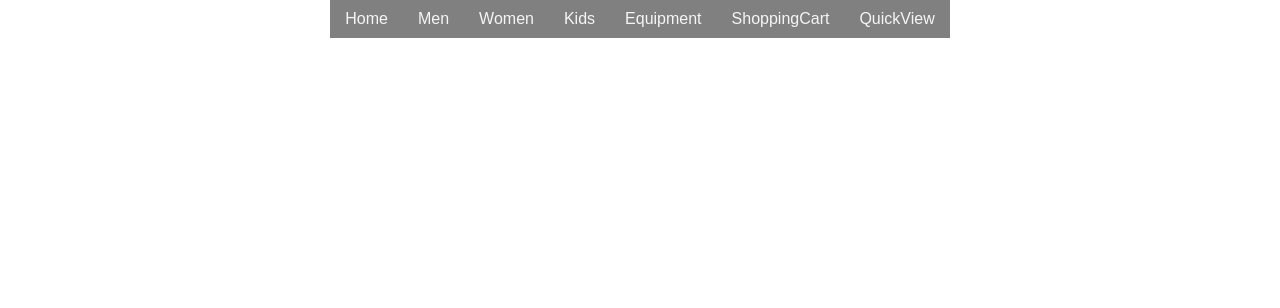
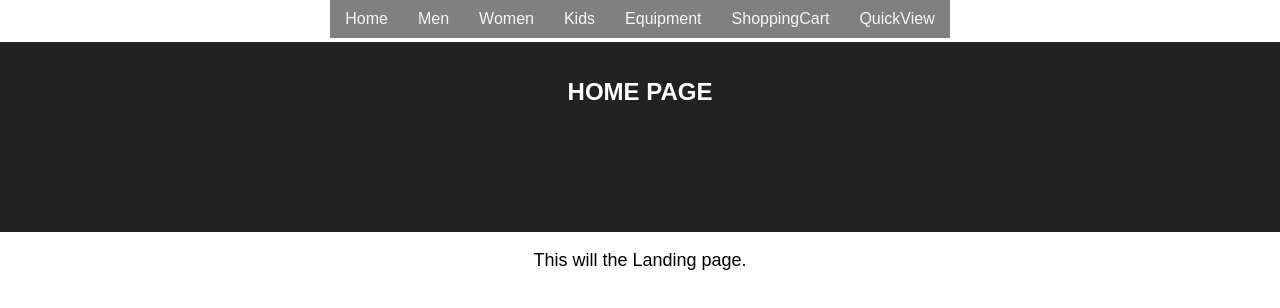
Before and after one commit to johsire/e-comm-full-stack-prsnal-proj, a React (Create React App) app: page /#/ in a window 1280 px wide. Shown: the top 308 px of the page. Built offline with nearby package versions, Linux system fonts and the light colour scheme.

Commit message:
all components showing static data for now

```diff
--- a/src/components/Home.js
+++ b/src/components/Home.js
@@ -1,5 +1,5 @@
 import React, { Component } from 'react';
-// import '../App.css';
+import '../App.css';
 
 
 class Home extends Component {
@@ -10,7 +10,7 @@ class Home extends Component {
           <h1 className="App-title">HOME PAGE</h1>
         </header>
         <p className="App-intro">
-          This will be the Home/ Landing page.
+          This will the Landing page.
         </p>
       </div>
     );
--- a/src/routes.js
+++ b/src/routes.js
@@ -1,7 +1,7 @@
 import React from 'react';
 import { Switch, Route } from 'react-router-dom';
 
-import App from './App'
+import Home from './components/Home'
 import Men from './components/Men';
 import Women from './components/Women';
 import Kids from './components/Kids';
@@ -12,7 +12,7 @@ import ShoppingCart from './components/ShoppingCart';
 
 export default (
   <Switch>
-    <Route component={ App } exact path="/" />
+    <Route component={ Home } exact path="/" />
     <Route component={ Men } path='/Men' />
     <Route component={ Women } path='/Women' />
     <Route component={ Kids } path='/kids' />
```
